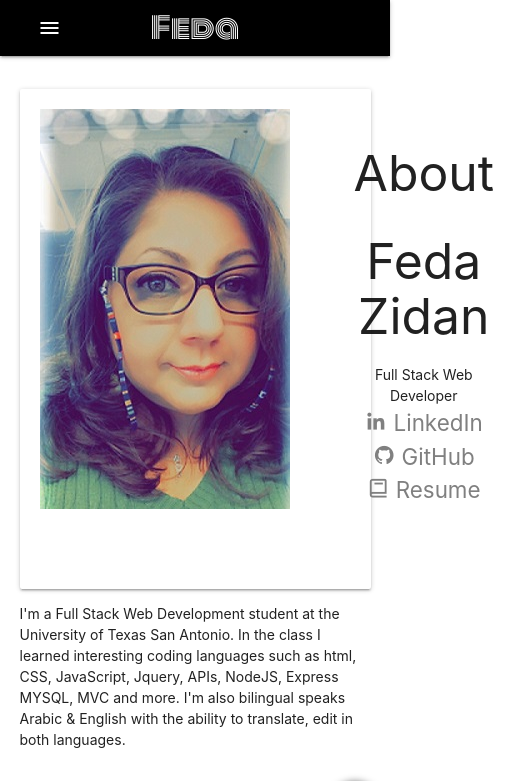
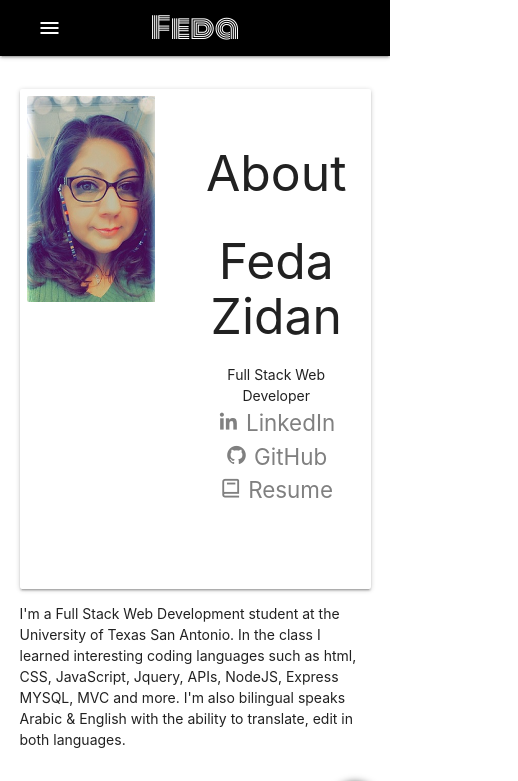
Before and after one commit to Feda2020/CodeRepo-HM16-Updated-Portfolio, a website: page index.html in a window 390 px wide. Shown: the top 781 px of the page, 518 px wide, since content can reach past the window. Drawn offline with nearby package versions, Linux system fonts and the light colour scheme.

Commit message:
working on the card images sizing, make them responsive

```diff
--- a/index.html
+++ b/index.html
@@ -35,7 +35,7 @@
   <div class="row container scrollspy" id="about">
     <h2 class="header"></h2>
     <div class="card horizontal center">
-      <div class="card1-image">
+      <div class="card-image">
         <img class= "responsive" src="asset/Feda.JPG">
       </div>
       <div class="card-stacked">
--- a/script.js
+++ b/script.js
@@ -12,6 +12,6 @@ $(document).ready(function(){
     $('.sidenav').sidenav('close');
   })
   //Parallax Initialization
-    $(document).ready(function(){
+  $(document).ready(function(){
     $(".parallax").parallax();
   });
--- a/styles.css
+++ b/styles.css
@@ -56,8 +56,8 @@ body {
     color: var(--first-color);
 }
 
-.card1-image {
-padding: 20px;
+.card-image {
+padding: 2%;
 }
 .card {
   margin: 0 auto;
```
